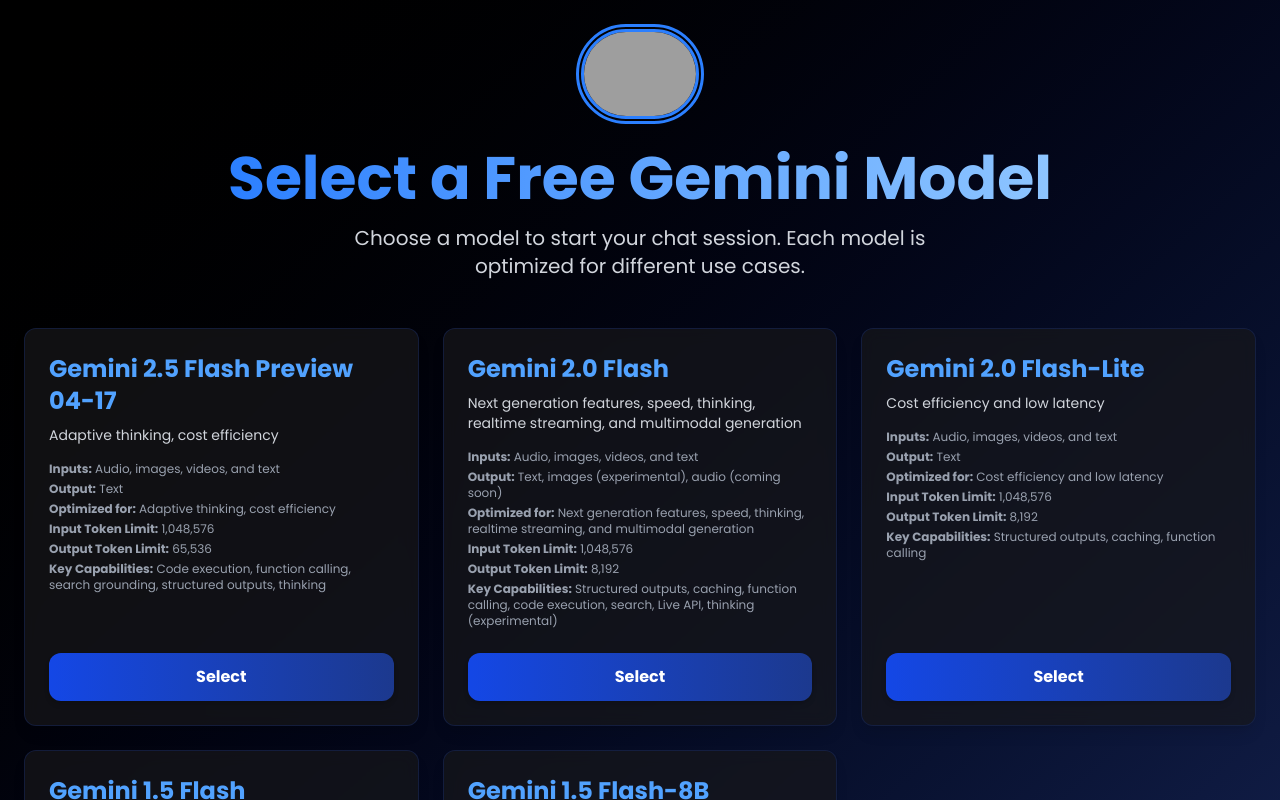
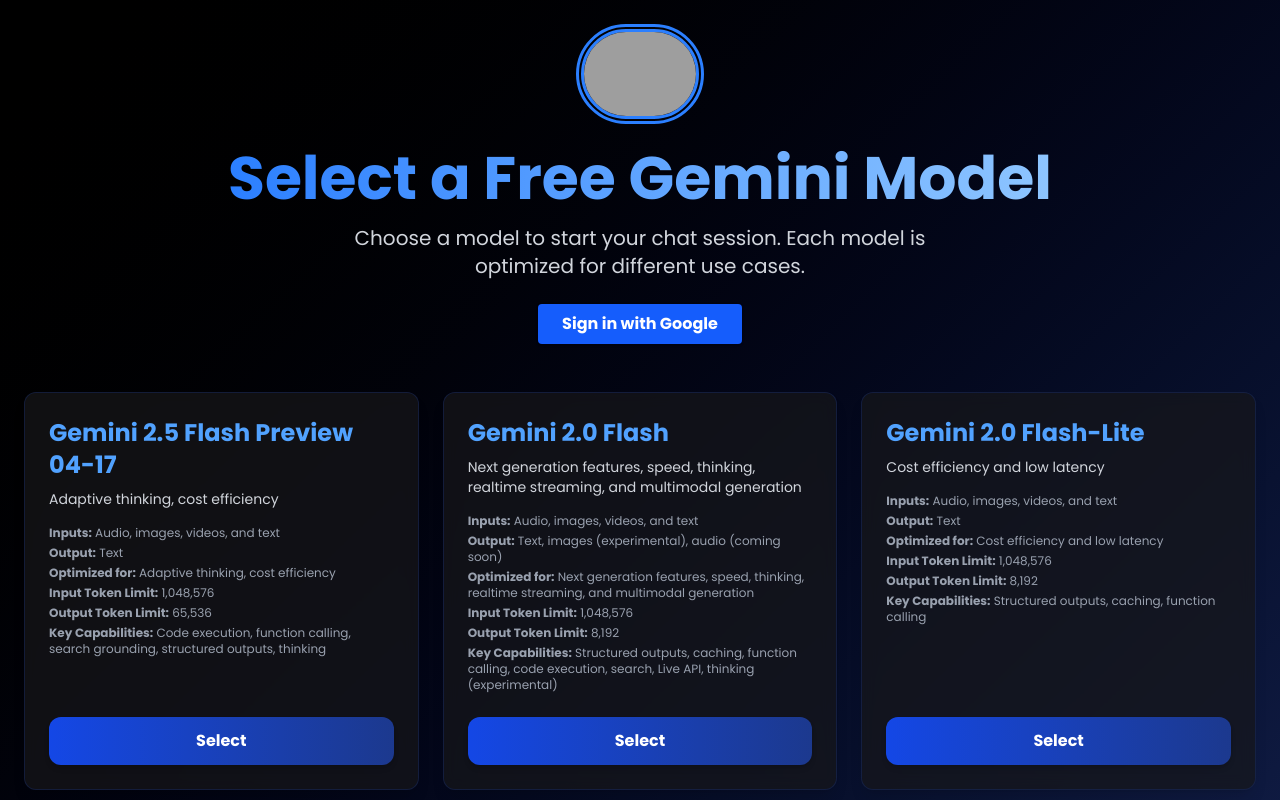
Before and after one commit to ShovitDutta/IndoLike, a Next.js app in the folder Gemini/: page / in a window 1280 px wide. Shown: the top 800 px of the page. Built offline with nearby package versions, Linux system fonts and the light colour scheme; grey boxes are pictures that could not be loaded.

Commit message:
IndoLike

```diff
--- /dev/null
+++ b/Gemini/auth.ts
@@ -0,0 +1,6 @@
+import NextAuth from "next-auth";
+import { PrismaClient } from "@prisma/client";
+import Google from "next-auth/providers/google";
+import { PrismaAdapter } from "@auth/prisma-adapter";
+const prisma = new PrismaClient();
+export const { handlers, auth, signIn, signOut } = NextAuth({ adapter: PrismaAdapter(prisma), providers: [Google], pages: { signIn: "/" } });
--- /dev/null
+++ b/Gemini/middleware.ts
@@ -0,0 +1 @@
+export { auth as middleware } from "./auth";
--- a/Gemini/package.json
+++ b/Gemini/package.json
@@ -9,11 +9,13 @@
     "postinstall": "prisma migrate dev && prisma generate"
   },
   "dependencies": {
+    "@auth/prisma-adapter": "^2.9.1",
     "@google/genai": "^0.12.0",
     "@prisma/client": "^6.7.0",
     "framer-motion": "^12.10.0",
     "mongoose": "^8.14.1",
     "next": "15.3.2",
+    "next-auth": "^5.0.0-beta.28",
     "react": "^19.1.0",
     "react-dom": "^19.1.0",
     "react-icons": "^5.5.0",
--- /dev/null
+++ b/Gemini/src/app/api/auth/[...nextauth]/route.ts
@@ -0,0 +1,2 @@
+import { handlers } from "../../../../../auth";
+export const { GET, POST } = handlers;
--- a/Gemini/src/app/layout.tsx
+++ b/Gemini/src/app/layout.tsx
@@ -1,13 +1,16 @@
 import "./globals.css";
 import type { Metadata } from "next";
 import { Geist, Geist_Mono } from "next/font/google";
+import AppProvider from "./providers";
 const geistSans = Geist({ variable: "--font-geist-sans", subsets: ["latin"] });
 const geistMono = Geist_Mono({ variable: "--font-geist-mono", subsets: ["latin"] });
 export const metadata: Metadata = { title: "Gemini Chat", description: "A chat application using Gemini models" };
 export default function RootLayout({ children }: Readonly<{ children: React.ReactNode }>) {
   return (
     <html lang="en">
-      <body className={`${geistSans.variable} ${geistMono.variable} antialiased`}>{children}</body>
+      <body className={`${geistSans.variable} ${geistMono.variable} antialiased`}>
+        <AppProvider>{children}</AppProvider>
+      </body>
     </html>
   );
 }
--- a/Gemini/src/app/page.tsx
+++ b/Gemini/src/app/page.tsx
@@ -2,6 +2,7 @@
 import Link from "next/link";
 import Image from "next/image";
 import { motion } from "framer-motion";
+import { signIn } from "next-auth/react";
 const models = [
   {
     id: "gemini-2.5-flash-preview-04-17",
@@ -66,6 +67,9 @@
         <Image src="/chatbot.gif" alt="Chatbot GIF" unoptimized width={128} height={128} className="mx-auto mb-6 border-double border-8 border-blue-500 rounded-full" />
         <h1 className="text-6xl font-bold mb-4 bg-clip-text text-transparent bg-gradient-to-r from-blue-500 to-blue-300">Select a Free Gemini Model</h1>
         <p className="text-xl text-gray-300 max-w-2xl mx-auto">Choose a model to start your chat session. Each model is optimized for different use cases.</p>
+        <button className="mt-6 bg-blue-600 hover:bg-blue-700 text-white font-semibold py-2 px-6 rounded shadow" onClick={() => signIn("google", { redirectTo: "/" })}>
+          Sign in with Google
+        </button>
       </motion.div>
       <div className="grid grid-cols-1 md:grid-cols-2 lg:grid-cols-3 gap-6 w-full">
         {models.map((model, index) => (
--- a/Gemini/src/app/providers.tsx
+++ b/Gemini/src/app/providers.tsx
@@ -1,4 +1,5 @@
 "use client";
+import { SessionProvider } from "next-auth/react";
 export default function AppProvider({ children }: { children: React.ReactNode }) {
-  return <>{children}</>;
+  return <SessionProvider>{children}</SessionProvider>;
 }
```
Also changed, not shown: 1 other file (tests, documents, lock files or other folders).
